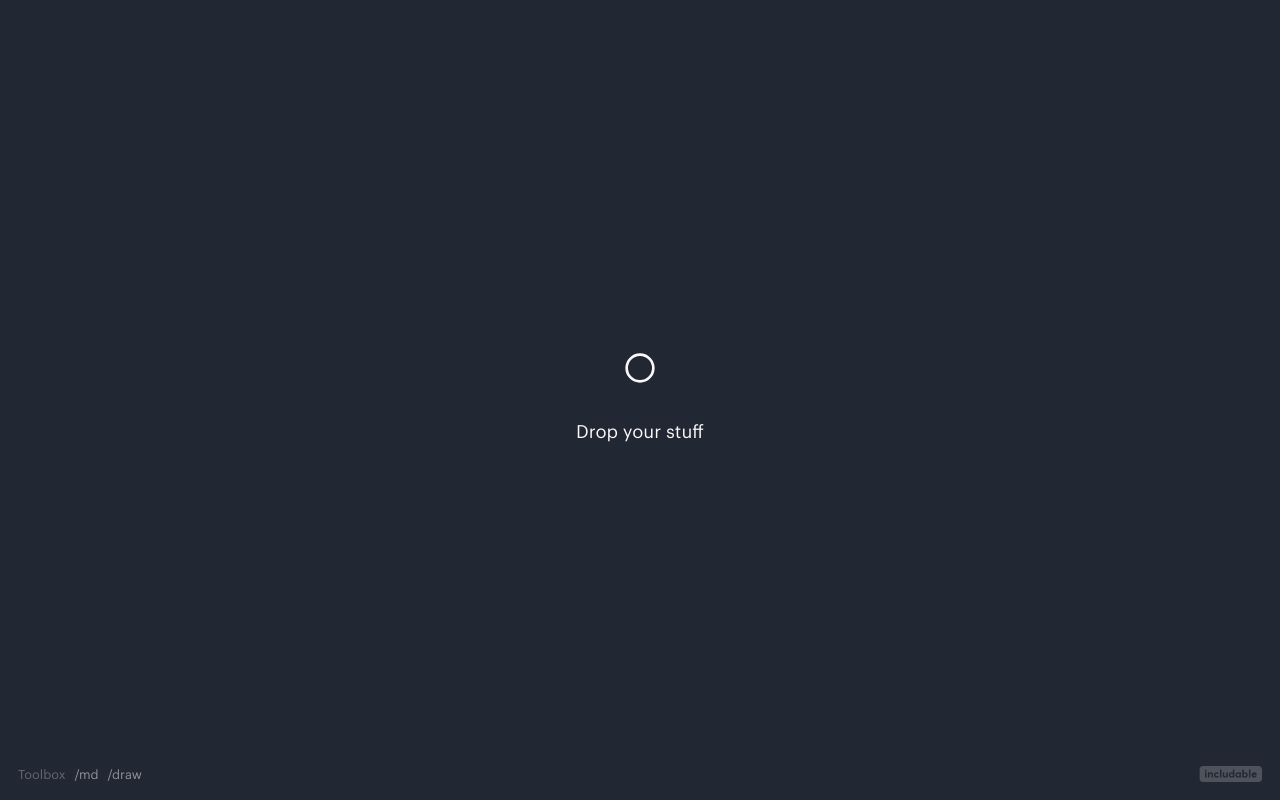
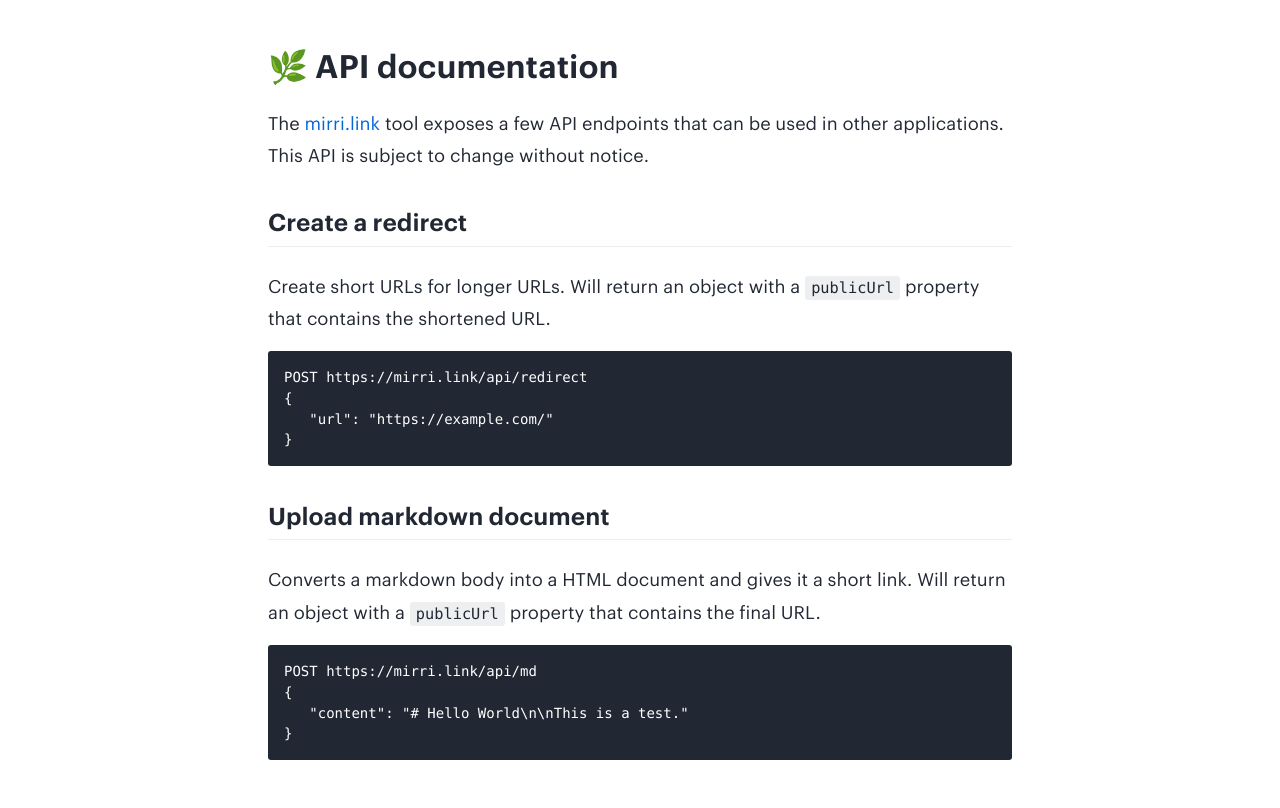
Before and after one commit to tschoffelen/mirri, a React (Vite) app: page /api in a window 1280 px wide. Built offline with nearby package versions, Linux system fonts and the light colour scheme; a web font is replaced by a local one; what showdown would draw is missing.

Commit message:
feat: add /api docs

```diff
--- a/src/index.jsx
+++ b/src/index.jsx
@@ -27,6 +27,7 @@
         <Draw path="/draw"/>
         <Draw path="/draw/:id"/>
         <Docs path="/docs"/>
+        <Docs path="/api"/>
         <Box default path="/"/>
     </Router>
 ), document.getElementById('root'));
--- a/src/routes/box/Box.jsx
+++ b/src/routes/box/Box.jsx
@@ -47,6 +47,7 @@
                 Toolbox
                 <Link to="/md">/md</Link>
                 <Link to="/draw">/draw</Link>
+                <Link to="/api">/api</Link>
             </div>
             <a className="includable-tag" href="https://includable.com/?utm_source=mirri.link"
                title="Powered by Includable"
```
